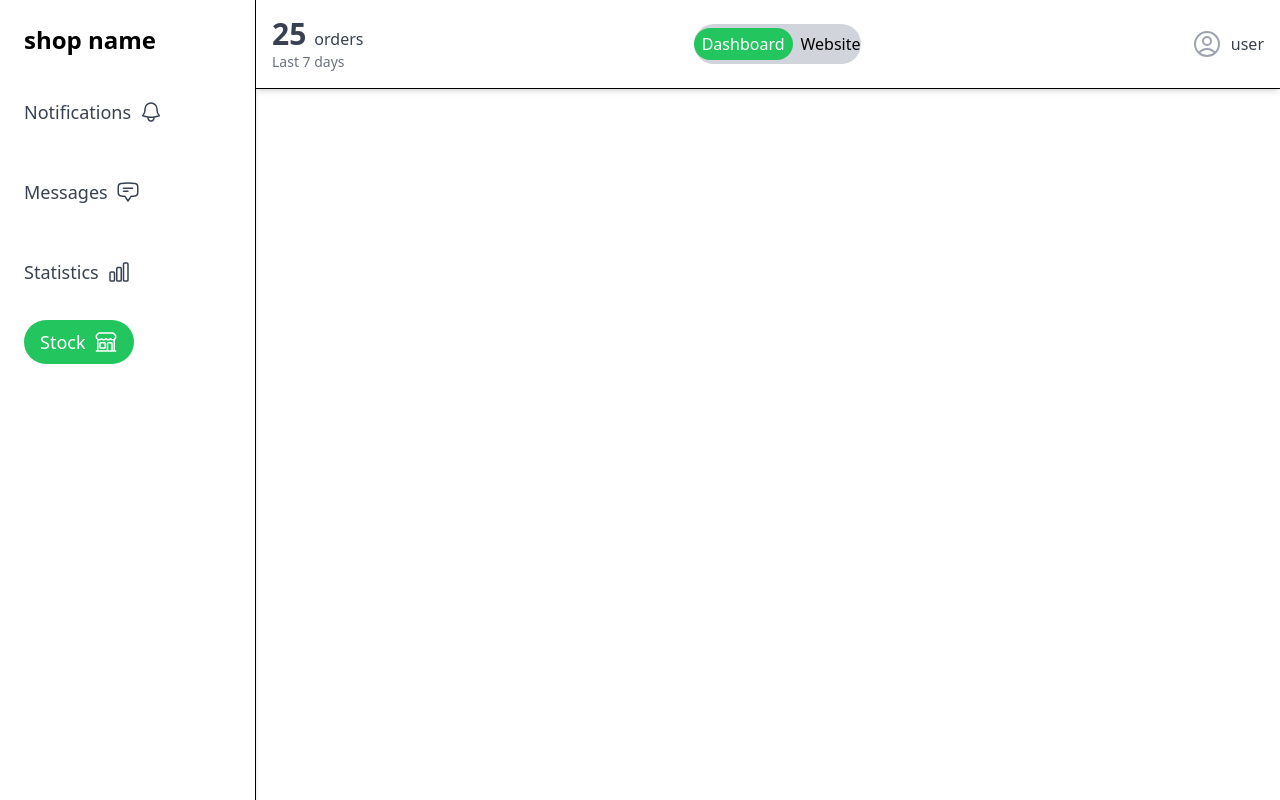
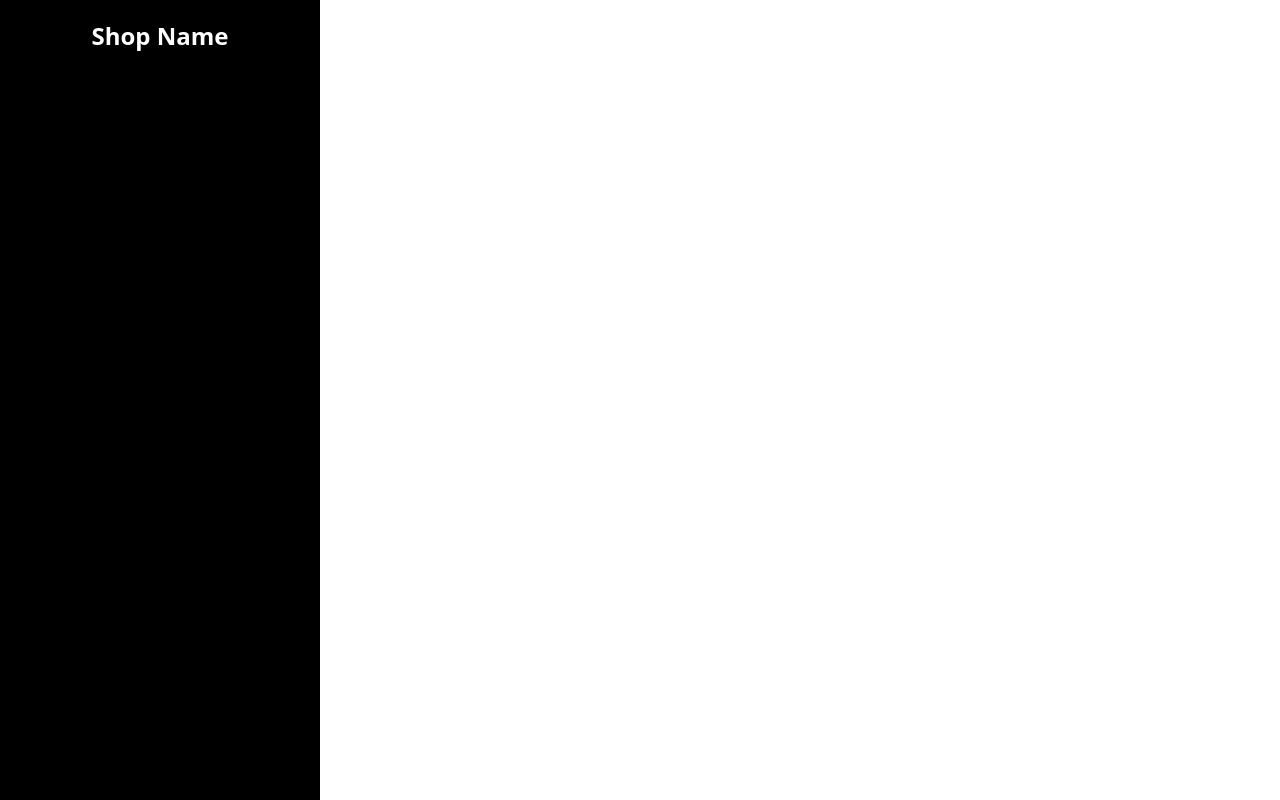
Before and after one commit to 120lennox/farm-basket-frontend, a Next.js app in the folder farmbasket/: page /dashboard in a window 1280 px wide. Built offline with nearby package versions, Linux system fonts and the light colour scheme.

Commit message:
making changes on dashboard

```diff
--- /dev/null
+++ b/farmbasket/app/dashboard/components/sidebar.tsx
@@ -0,0 +1,25 @@
+import Link from "next/link"
+
+export default function Sidebar(){
+    return <div>
+            <div className="text-white ">
+                <div className="flex items-center justify-center  text-2xl font-bold mb-6 ">
+                    Shop Name
+                </div>
+                {/* <div>
+                    <div className="flex items-center justify-center space-x-2 h-36 text-lg text-white">
+                        <Link href="/notification">Notifications</Link>
+                    </div>
+                    <div className="flex items-center justify-center h-5 space-x-2 text-lg text-white">
+                       <Link href="/messages">Messages</Link>
+                    </div>
+                    <div className="flex items-center justify-center h-32 space-x-2 text-lg text-white">
+                        <Link href="/statistics">Statistics</Link>
+                    </div>
+                    <div className="flex items-center justify-center h-10 space-x-2 text-lg text-white ">
+                    <Link href ="/stock">Stock</Link>
+                </div>
+            </div> */}
+            </div>
+    </div>
+}
--- /dev/null
+++ b/farmbasket/app/dashboard/messages/page.tsx
@@ -0,0 +1,5 @@
+export default function messages(){
+    return <div>
+        messages
+    </div>
+}
--- /dev/null
+++ b/farmbasket/app/dashboard/notification/page.tsx
@@ -0,0 +1,5 @@
+export default function notification(){
+    return <div>
+        notification
+    </div>
+}
--- a/farmbasket/app/dashboard/page.tsx
+++ b/farmbasket/app/dashboard/page.tsx
@@ -1,53 +1,19 @@
 import { BellIcon, ChatBubbleBottomCenterTextIcon, ChartBarIcon, BuildingStorefrontIcon, UserCircleIcon } from '@heroicons/react/24/outline';
+import Sidebar from './components/sidebar';
 export default function dashboard(){
-    return(
-            <div className="flex">
-      <aside className="w-64 h-screen bg-white shadow-md p-6 flex flex-col border-r border-black">
-
-        <h1 className="text-2xl font-bold mb-6">shop name</h1>
-         <div className="space-y-4">
-          <button className="flex items-center space-x-2 h-16 text-lg text-gray-700 hover:text-black">
-            <span>Notifications</span>
-            <BellIcon className='w-6 h-6'/>
-          </button>
-
-          <button className="flex items-center h-16 space-x-2 text-lg text-gray-700 hover:text-black">
-            <span>Messages</span>
-            <ChatBubbleBottomCenterTextIcon className="w-6 h-6" />
-          </button>
-
-          <button className="flex items-center h-16 space-x-2 text-lg text-gray-700 hover:text-black">
-            <span>Statistics</span>
-            <ChartBarIcon className="w-6 h-6" />
-          </button>
-
-           <button className="flex items-center space-x-2 text-lg text-white bg-green-500 rounded-full px-4 py-2 mt-4 hover:bg-green-600">
-            <span>Stock</span>
-            <BuildingStorefrontIcon className="w-6 h-6" />
-          </button>
+    return <div>
+            <div>
+              <div className="flex flex-row">
+                  <div className="bg-black h-screen w-3/12">
+                    <div className="mx-4 mt-5">
+                     <Sidebar />
+                    </div>
+                  </div>
+                  <div className="flex flex-col">
+                      <div></div>
+                      <div></div>
+                  </div>
           </div>
-        </aside>
-
-         <main className="flex-1">
-        <header className="flex items-center justify-between p-4 bg-white shadow-md border-b border-black">
-          <div className="text-gray-700">
-            <span className="text-3xl font-bold">25</span>
-            <span className="ml-2">orders</span>
-            <div className="text-sm text-gray-500">Last 7 days</div>
-          </div>
-
-           <div className="  mx-auto space-x-2 bg-gray-300 rounded-full py-1 w-55">
-            <button className="px-2 py-1 text-white bg-green-500 rounded-full hover:bg-green-600">Dashboard</button>
-            <button className="text-black text-bold ">Website</button>
-          </div>
-
-
-          <div className="flex items-center space-x-2">
-          <UserCircleIcon className="w-8 h-8 text-gray-400" />
-            <span className="text-gray-700">user</span>
-          </div>
-        </header>
-        </main>
-        </div>
-        );
+    </div>
+    </div>
       }
--- /dev/null
+++ b/farmbasket/app/dashboard/statistics/page.tsx
@@ -0,0 +1,5 @@
+export default function statistics(){
+    return <div>
+        statistics
+    </div>
+}
--- /dev/null
+++ b/farmbasket/app/dashboard/stock/page.tsx
@@ -0,0 +1,5 @@
+export default function stock (){
+    return(
+        <div>stock</div>
+    );
+}
--- a/farmbasket/app/page.tsx
+++ b/farmbasket/app/page.tsx
@@ -1,4 +1,4 @@
-import dashboard from "./dashboard/page";
+
 export default function Home() {
   return (
     <div>
```
